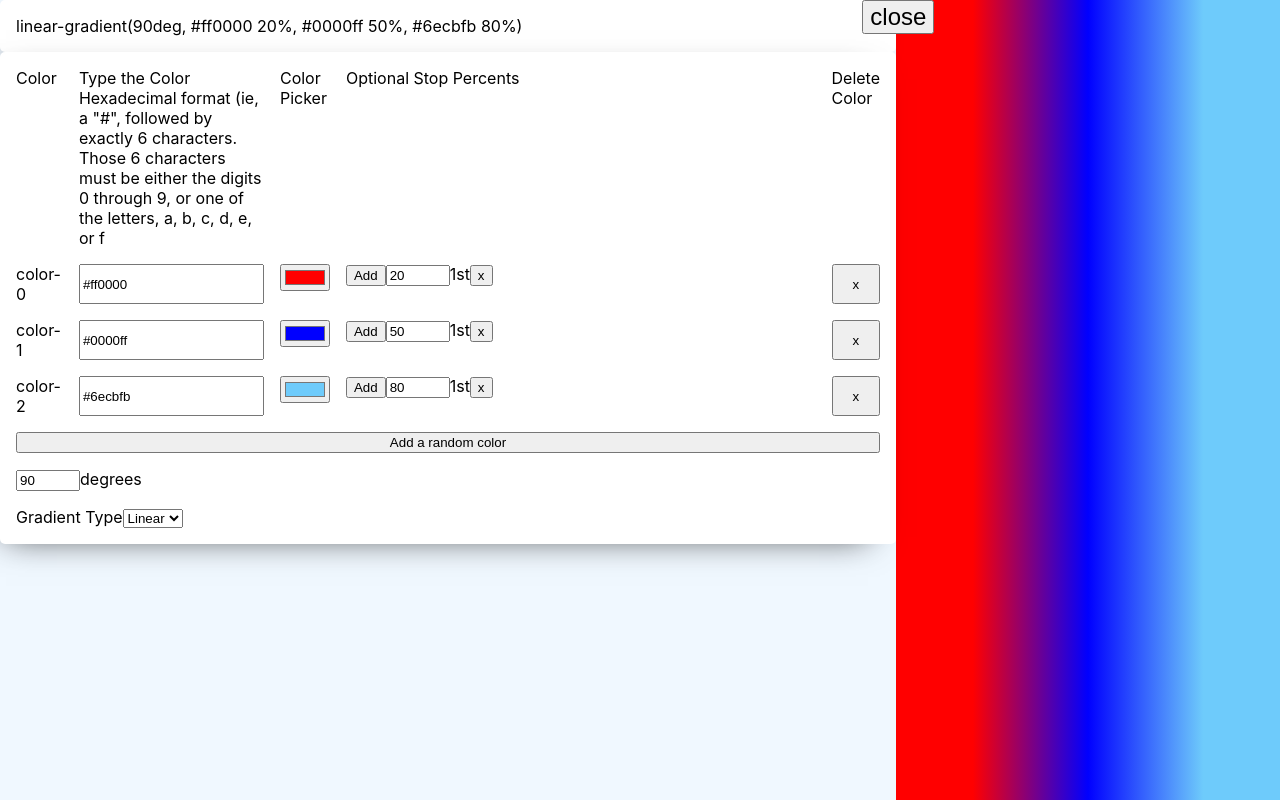
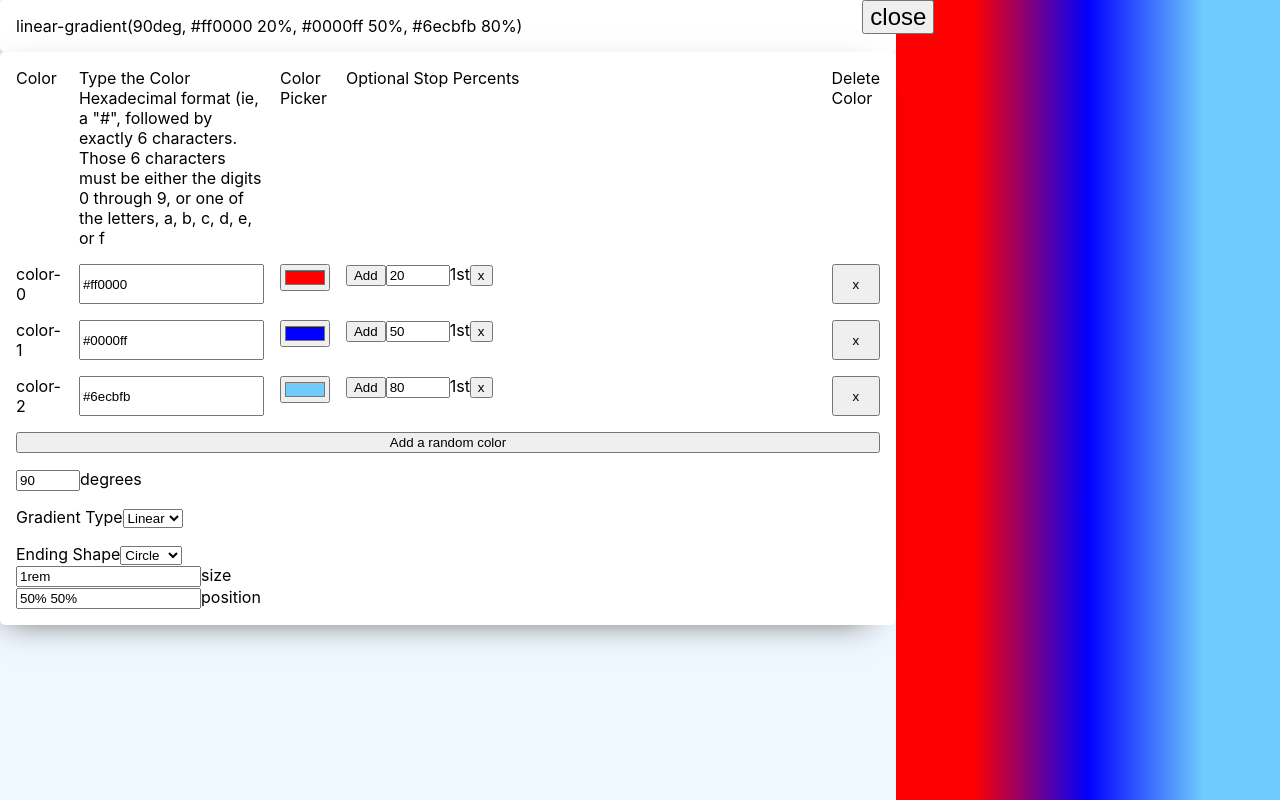
Before and after one commit to bellcd/gradient-generator, a React (Create React App) app: page / in a window 1280 px wide. Built offline with nearby package versions, Linux system fonts and the light colour scheme.

Commit message:
[wip] Adds radial gradient

```diff
--- a/src/App.js
+++ b/src/App.js
@@ -1,14 +1,20 @@
 import './App.css';
 import { useState } from 'react';
-import { defaultColors, defaultDegree } from './constants/gradient-constants';
+import {
+  defaultColors,
+  defaultGradientOptions
+} from './constants/gradient-constants';
 import Flyout from './Flyout';
 import { makeGradientString } from './utils/gradient-utils';
 
 function App() {
   const [colors, setColors] = useState(defaultColors);
-  const [degrees, setDegrees] = useState(defaultDegree);
+  // const [degrees, setDegrees] = useState(defaultDegree);
+  // const [gradientType, setGradientType] = useState(defaultGradientType);
+  const [gradientOptions, setGradientOptions] = useState(defaultGradientOptions);
 
-  const gradientString = makeGradientString(colors, degrees);
+  // const gradientString = makeGradientString(gradientType, colors, degrees);
+  const gradientString = makeGradientString(colors, gradientOptions);
 
   const makeRandomPercentInRange = (min, max) => {
     const minAsInteger = Math.round(min * 100);
@@ -84,13 +90,17 @@ function App() {
   return (
     <div className="wrapper">
       <Flyout
-        degrees={degrees}
+        // degrees={degrees}
         colors={colors}
         setColors={setColors}
-        setDegrees={setDegrees}
+        // setDegrees={setDegrees}
         addOrRemoveStopPositionHandler={addOrRemoveStopPositionHandler}
         stopPercentChangeHandler={stopPercentChangeHandler}
         deleteColor={deleteColor}
+        // gradientType={gradientType}
+        // setGradientType={setGradientType}
+        gradientOptions={gradientOptions}
+        setGradientOptions={setGradientOptions}
       />
       <div
         className="gradient"
--- a/src/Flyout.js
+++ b/src/Flyout.js
@@ -11,11 +11,15 @@ import classNames from 'classnames';
 const Flyout = ({
   colors,
   setColors,
-  degrees,
-  setDegrees,
+  // degrees,
+  // setDegrees,
   addOrRemoveStopPositionHandler,
   stopPercentChangeHandler,
-  deleteColor
+  deleteColor,
+  // gradientType,
+  // setGradientType,
+  gradientOptions,
+  setGradientOptions
 }) => {
   const [isFlyoutOpen, setIsFlyoutOpen] = useState(true);
 
@@ -28,7 +32,7 @@ const Flyout = ({
     );
   }
 
-  const gradientString = makeGradientString(colors, degrees);
+  const gradientString = makeGradientString(colors, gradientOptions);
 
   const onFlyoutButtonClick = () => setIsFlyoutOpen(!isFlyoutOpen);
 
@@ -66,23 +70,82 @@ const Flyout = ({
           >
             Add a random color
           </button>
+
+          {/* TODO: add tests */}
+          {gradientOptions.gradientType === 'linear' && (
             <div>
               <input
                 id="degrees"
                 type="number"
                 name="degrees"
-              value={degrees}
-              onChange={event => { setDegrees(event.target.value)}}
+                value={gradientOptions.degrees}
+                onChange={event => { setGradientOptions({
+                  ...gradientOptions,
+                  degrees: event.target.value
+                })}}
                 min={0}
                 max={360}
               />
               <label htmlFor="degrees">degrees</label>
             </div>
+          )}
           <div>
             <label htmlFor="gradient-type">Gradient Type</label>
-            <select name="gradient-type">
+            <select
+              name="gradient-type"
+              value={gradientOptions.gradientType}
+              onChange={event => setGradientOptions({
+                ...gradientOptions,
+                gradientType: event.target.value
+              })}
+            >
               <option value="linear">Linear</option>
+              <option value="radial">Radial</option>
             </select>
+          </div>
+          <div>
+            <label htmlFor="ending-shape">Ending Shape</label>
+            <select
+              name="ending-shape"
+              value={gradientOptions.endingShape}
+              onChange={event => setGradientOptions({
+                ...gradientOptions,
+                endingShape: event.target.value
+              })}
+            >
+              <option value="circle">Circle</option>
+              <option value="ellipse">Ellipse</option>
+            </select>
+            <div>
+              <input
+                id="size"
+                type="text"
+                name="size"
+                value={gradientOptions.size}
+                onChange={event => { setGradientOptions({
+                  ...gradientOptions,
+                  size: event.target.value
+                })}}
+                min={0}
+                max={360}
+              />
+              <label htmlFor="size">size</label>
+            </div>
+            <div>
+              <input
+                id="position"
+                type="text"
+                name="position"
+                value={gradientOptions.position}
+                onChange={event => { setGradientOptions({
+                  ...gradientOptions,
+                  position: event.target.value
+                })}}
+                min={0}
+                max={360}
+              />
+              <label htmlFor="position">position</label>
+            </div>
           </div>
         </div>
       </div>
--- a/src/constants/gradient-constants.js
+++ b/src/constants/gradient-constants.js
@@ -13,6 +13,12 @@ export const defaultColors = [
   },
 ];
 
-export const defaultDegree = 90;
+export const inputPattern = '#[a-fA-F0-9]{6}';
 
-export const inputPattern = '#[a-fA-F0-9]{6}';
+export const defaultGradientOptions = {
+  gradientType: 'linear',
+  degrees: 90,
+  endingShape: 'circle',
+  size: '1rem',
+  position: '50% 50%'
+};
--- a/src/utils/gradient-utils.js
+++ b/src/utils/gradient-utils.js
@@ -1,8 +1,28 @@
-export const makeGradientString = (colors, degrees) => {
+// TODO: update tests
+export const makeGradientString = (colors, { gradientType, degrees }) => {
   const colorString = colors.reduce((acc, colorObj, i) => {
     return `${acc}${i === 0 ? '' : ', '}${colorObj.color}${makeGradientColorStops(colorObj)}`
   }, '');
-  return `linear-gradient(${degrees}deg, ${colorString})`;
+
+  let gradientString;
+  if (gradientType === 'linear') {
+    gradientString = `linear-gradient(${degrees}deg, ${colorString})`;
+  } else if (gradientType === 'radial') {
+    // TODO: improvement, allow using keywords (several spots)
+    // radial-gradient
+      // [ <ending-shape> || <size> ]? at [ at <position> ]?, <color-stop-list>
+      // <ending-shape> is either circle or ellipse
+      // if circle
+        // <size> must be a length (ie, not a percent)
+      // if ellipse
+        // <size> must be two percents, cannot be negative
+    gradientString = `radial-gradient(${degrees}deg, ${colorString})`;
+
+  } else if (gradientType === 'conic') {
+
+  }
+
+  return gradientString;
 };
 
 export const makeGradientColorStops = colorObj => {
```
Lines whose indentation alone changed are shown as unchanged.
